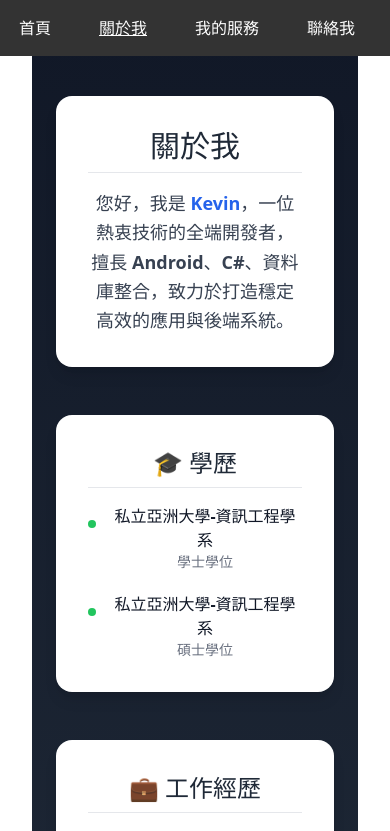
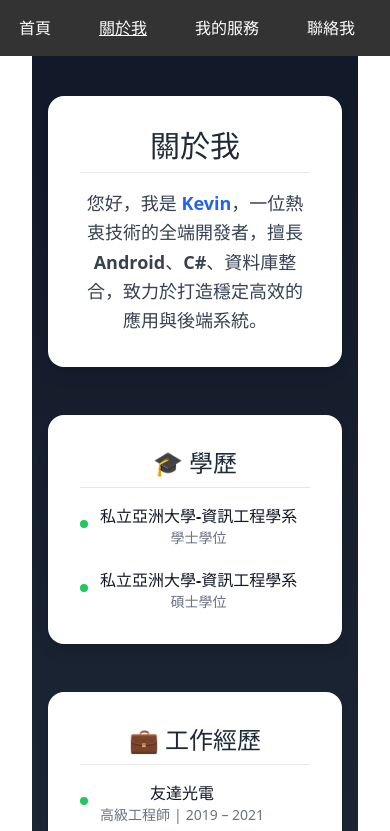
Before and after one commit to linkevin0214/profileweb, a Vue app: page /about in a window 390 px wide. Shown: the top 831 px of the page. Built offline with nearby package versions, Linux system fonts and the light colour scheme.

Commit message:
修改布局

```diff
--- a/src/components/AboutSection.vue
+++ b/src/components/AboutSection.vue
@@ -1,5 +1,5 @@
 <template>
-  <section class="bg-gradient-to-b from-gray-900 to-gray-800 min-h-screen py-16 px-6">
+  <section class="bg-gradient-to-b from-gray-900 to-gray-800 min-h-screen py-16 px-4 md:px-6">
     <div class="max-w-4xl mx-auto space-y-12">
 
       <!-- 關於我 -->
@@ -15,26 +15,6 @@
       <div class="bg-white rounded-2xl p-8 shadow-lg">
         <h3 class="text-2xl font-semibold text-gray-800 mb-4 border-b border-gray-200 pb-2">🎓 學歷</h3>
         <ul class="space-y-5 text-gray-800 text-[16px]">
-
-    <!-- 工作經歷 1 -->
-    <li class="flex items-start gap-3">
-      <!-- 圓點 -->
-      <div class="pt-[6px]">
-        <span class="inline-block w-2 h-2 bg-green-500 rounded-full"></span>
-      </div>
-      <!-- 內容 -->
-      <div>
-        <p class="font-semibold">
-          <span class="text-gray-900">私立亞洲大學-資訊工程學系</span>
-
-        </p>
-        <p class="text-sm text-gray-500 mt-0.4">
-          學士學位
-        </p>
-      </div>
-    </li>
-
-    <!-- 工作經歷 2 -->
           <li class="flex items-start gap-3">
             <div class="pt-[6px]">
               <span class="inline-block w-2 h-2 bg-green-500 rounded-full"></span>
@@ -42,38 +22,41 @@
             <div>
               <p class="font-semibold">
                 <span class="text-gray-900">私立亞洲大學-資訊工程學系</span>
-
               </p>
-        <p class="text-sm text-gray-500 mt-0.4">
-          碩士學位
+              <p class="text-sm text-gray-500 mt-0.4">學士學位</p>
+            </div>
+          </li>
+          <li class="flex items-start gap-3">
+            <div class="pt-[6px]">
+              <span class="inline-block w-2 h-2 bg-green-500 rounded-full"></span>
+            </div>
+            <div>
+              <p class="font-semibold">
+                <span class="text-gray-900">私立亞洲大學-資訊工程學系</span>
               </p>
+              <p class="text-sm text-gray-500 mt-0.4">碩士學位</p>
             </div>
           </li>
         </ul>
       </div>
+
+      <!-- 工作經歷 -->
       <div class="bg-white rounded-2xl p-8 shadow-lg">
         <h3 class="text-2xl font-semibold text-gray-800 mb-4 border-b border-gray-200 pb-2">💼 工作經歷</h3>
         <ul class="space-y-5 text-gray-800 text-[16px]">
-
-    <!-- 工作經歷 1 -->
           <li class="flex items-start gap-3">
-      <!-- 圓點 -->
             <div class="pt-[6px]">
               <span class="inline-block w-2 h-2 bg-green-500 rounded-full"></span>
             </div>
-      <!-- 內容 -->
             <div>
               <p class="font-semibold">
                 <span class="text-gray-900">友達光電</span>
-
               </p>
               <p class="text-sm text-gray-500 mt-0.4">
                 高級工程師<span class="mx-1">|</span>2019 – 2021
               </p>
             </div>
           </li>
-
-    <!-- 工作經歷 2 -->
           <li class="flex items-start gap-3">
             <div class="pt-[6px]">
               <span class="inline-block w-2 h-2 bg-green-500 rounded-full"></span>
@@ -81,7 +64,6 @@
             <div>
               <p class="font-semibold">
                 <span class="text-gray-900">華瑞資訊</span>
-
               </p>
               <p class="text-sm text-gray-500 mt-0.4">
                 App工程師<span class="mx-1">|</span>2022 – 2025
@@ -95,17 +77,14 @@
             <div>
               <p class="font-semibold">
                 <span class="text-gray-900">巔峰科技</span>
-
               </p>
               <p class="text-sm text-gray-500 mt-0.4">
                 後端工程師<span class="mx-1">|</span>2025 – 至今
               </p>
             </div>
           </li>
-
         </ul>
       </div>
-
 
     </div>
   </section>
```
Lines whose indentation alone changed are shown as unchanged.
